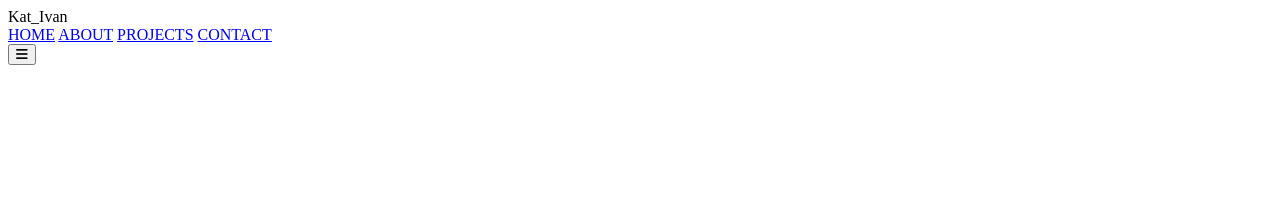
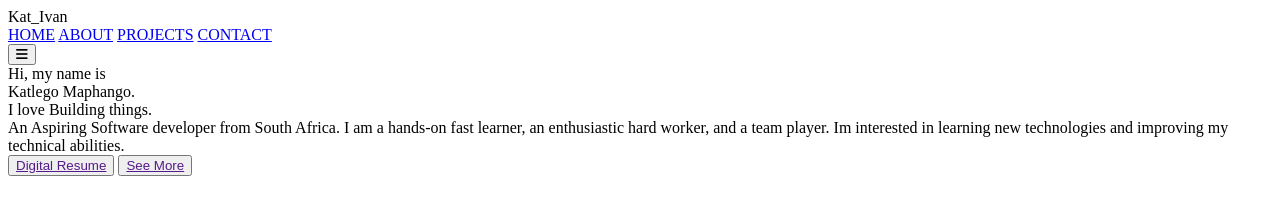
Before and after one commit to katlegomaphango/katlegomaphango.io, a plain HTML site: page kathub/index.html in a window 1280 px wide. Drawn offline with Linux system fonts and the light colour scheme.

Commit message:
added banner content markup

```diff
--- a/kathub/index.html
+++ b/kathub/index.html
@@ -50,6 +50,35 @@
         </button>
       </nav>
       <!-- end: nav -->
+
+      <!-- banner content -->
+      <div class="hero_content">
+        <div class="hero_content-header">
+            <div class="hero_greet">
+                Hi, my name is
+            </div>
+            <div class="hero_tag">
+                <div class="hero_tag-name">
+                    Katlego Maphango.
+                </div>
+                <div class="hero_tag-line">
+                    I love Building things.
+                </div>
+            </div>
+        </div>
+        <div class="hero_content-body">
+            An Aspiring Software developer from South Africa. I am a hands-on fast learner, an enthusiastic hard worker, and a team player. Im interested in learning new technologies and improving my technical abilities.
+        </div>
+        <div class="hero_btns">
+            <button class="hero_btn-resume">
+                <a class="hero_btn-link" href="">Digital Resume</a>
+            </button>
+            <button class="hero_btn-more">
+                <a class="hero_btn-link" href="">See More</a>
+            </button>
+        </div>
+      </div>
+      <!-- end: banner content -->
     </div>
   </div>
 </body>
```
